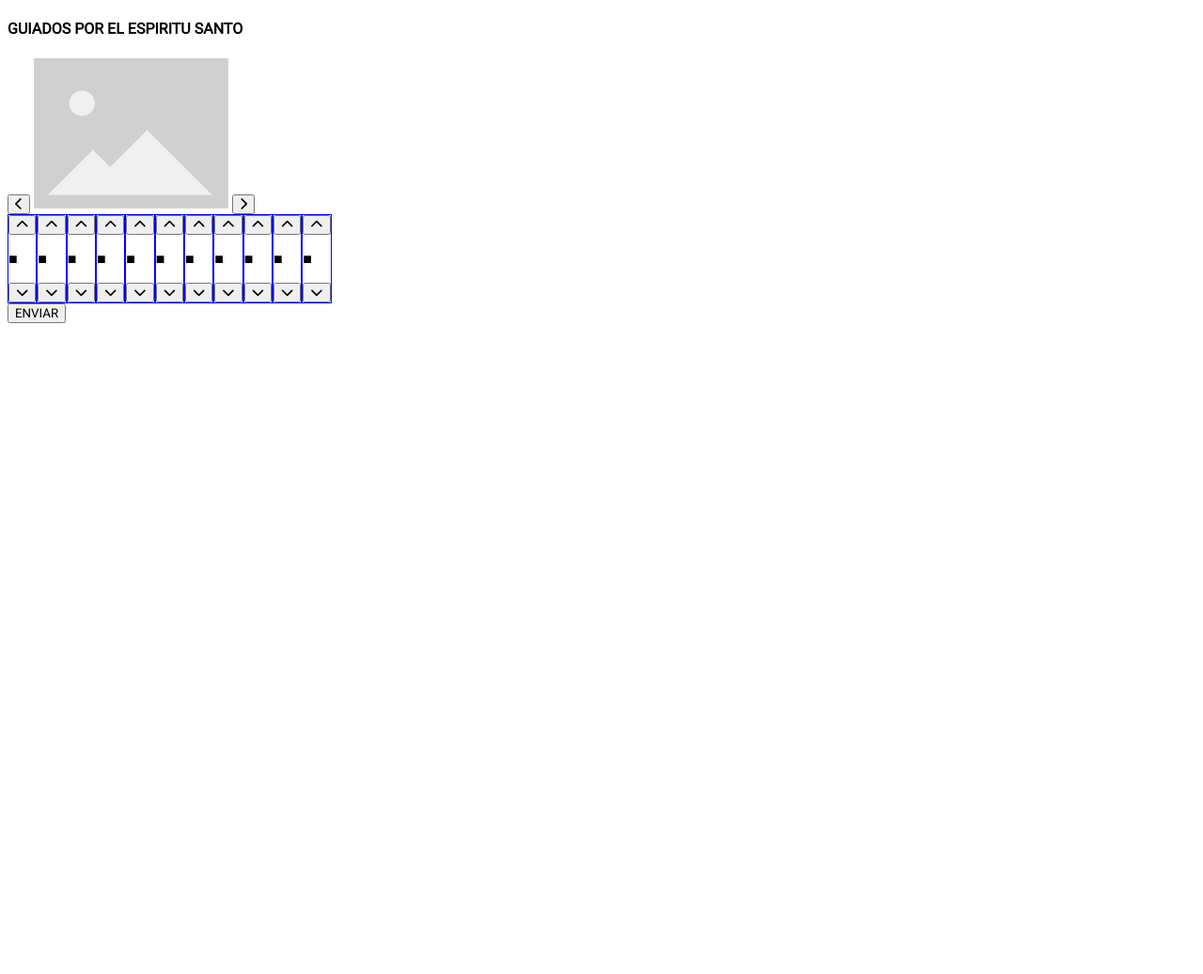
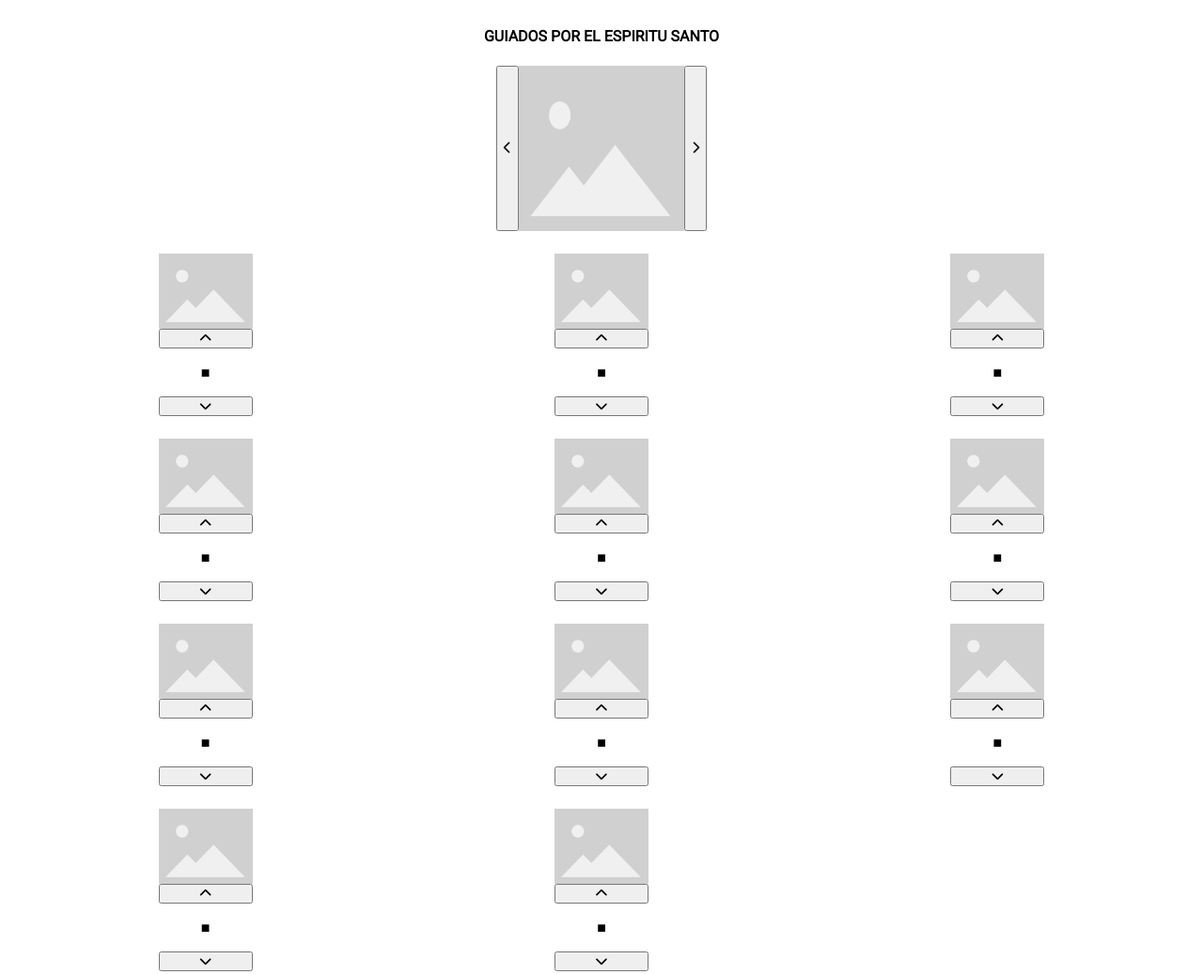
Before and after one commit to ElvisRetiz/agn-crypt, a plain HTML site: page index.html in a window 1280 px wide. Shown: the top 1037 px of the page at 94% size. Before the commit the page ends 800 px from the top, so only its background shows below. Drawn offline with Linux system fonts and the light colour scheme.

Commit message:
Continue

```diff
--- a/index.html
+++ b/index.html
@@ -13,73 +13,84 @@
 </head>
 
 <body>
-    <div>
+    <div class="app">
         <div>
             <h4>GUIADOS POR EL ESPIRITU SANTO</h4>
         </div>
-        <div>
+        <div class="carousel-app">
             <button id="left-controller"><i class="fa-solid fa-chevron-left"></i></button>
-            <img id="img-carousel" style="height: 10rem;" src="./assets/AGN1.png" />
+            <img id="img-carousel" src="./assets/AGN1.png" />
             <button id="right-controller"><i class="fa-solid fa-chevron-right"></i></button>
         </div>
         <div class="text-container">
             <div class="alphabet-container">
+                <img src="./assets/AGN1.png" />
                 <button id="up-controller-one"><i class="fa-solid fa-chevron-up"></i></button>
                 <p id="alphabet-container-one">■</p>
                 <button id="down-controller-one"><i class="fa-solid fa-chevron-down"></i></i></button>
             </div>
             <div class="alphabet-container">
+                <img src="./assets/AGN1.png" />
                 <button id="up-controller-two"><i class="fa-solid fa-chevron-up"></i></button>
                 <p id="alphabet-container-two">■</p>
                 <button id="down-controller-two"><i class="fa-solid fa-chevron-down"></i></i></button>
             </div>
             <div class="alphabet-container">
+                <img src="./assets/AGN1.png" />
                 <button id="up-controller-three"><i class="fa-solid fa-chevron-up"></i></button>
                 <p id="alphabet-container-three">■</p>
                 <button id="down-controller-three"><i class="fa-solid fa-chevron-down"></i></i></button>
             </div>
             <div class="alphabet-container">
+                <img src="./assets/AGN1.png" />
                 <button id="up-controller-four"><i class="fa-solid fa-chevron-up"></i></button>
                 <p id="alphabet-container-four">■</p>
                 <button id="down-controller-four"><i class="fa-solid fa-chevron-down"></i></i></button>
             </div>
             <div class="alphabet-container">
+                <img src="./assets/AGN1.png" />
                 <button id="up-controller-five"><i class="fa-solid fa-chevron-up"></i></button>
                 <p id="alphabet-container-five">■</p>
                 <button id="down-controller-five"><i class="fa-solid fa-chevron-down"></i></i></button>
             </div>
             <div class="alphabet-container">
+                <img src="./assets/AGN1.png" />
                 <button id="up-controller-six"><i class="fa-solid fa-chevron-up"></i></button>
                 <p id="alphabet-container-six">■</p>
                 <button id="down-controller-six"><i class="fa-solid fa-chevron-down"></i></i></button>
             </div>
             <div class="alphabet-container">
+                <img src="./assets/AGN1.png" />
                 <button id="up-controller-seven"><i class="fa-solid fa-chevron-up"></i></button>
                 <p id="alphabet-container-seven">■</p>
                 <button id="down-controller-seven"><i class="fa-solid fa-chevron-down"></i></i></button>
             </div>
             <div class="alphabet-container">
+                <img src="./assets/AGN1.png" />
                 <button id="up-controller-eight"><i class="fa-solid fa-chevron-up"></i></button>
                 <p id="alphabet-container-eight">■</p>
                 <button id="down-controller-eight"><i class="fa-solid fa-chevron-down"></i></i></button>
             </div>
             <div class="alphabet-container">
+                <img src="./assets/AGN1.png" />
                 <button id="up-controller-nine"><i class="fa-solid fa-chevron-up"></i></button>
                 <p id="alphabet-container-nine">■</p>
                 <button id="down-controller-nine"><i class="fa-solid fa-chevron-down"></i></i></button>
             </div>
             <div class="alphabet-container">
+                <img src="./assets/AGN1.png" />
                 <button id="up-controller-ten"><i class="fa-solid fa-chevron-up"></i></button>
                 <p id="alphabet-container-ten">■</p>
                 <button id="down-controller-ten"><i class="fa-solid fa-chevron-down"></i></i></button>
             </div>
             <div class="alphabet-container">
+                <img src="./assets/AGN1.png" />
                 <button id="up-controller-eleven"><i class="fa-solid fa-chevron-up"></i></button>
                 <p id="alphabet-container-eleven">■</p>
                 <button id="down-controller-eleven"><i class="fa-solid fa-chevron-down"></i></i></button>
             </div>
         </div>
-        <div>
+        <div class="button-container">
             <button id="check-message">ENVIAR</button>
         </div>
     </div>
--- a/scripts/handlers.js
+++ b/scripts/handlers.js
@@ -44,5 +44,9 @@ export function handleDown(container, valuesArray, current) {
 
 export function handleCheck(...args) {
     let comprobation = [25, 23, 0, 4, 5, 12, 0, 19, 5, 9, 28]
-    console.log(comprobation.every((v, i) => v === args[i]))
+    if (comprobation.every((v, i) => v === args[i])) {
+        alert('Felicidades')
+    } else {
+        alert('fracasado')
+    }
 }
--- a/styles/main.css
+++ b/styles/main.css
@@ -2,10 +2,60 @@
     font-family: 'Roboto', sans-serif;
 }
 
+h4 {
+    text-align: center;
+}
+
+.app {
+    display: flex;
+    flex-direction: column;
+}
+
+.carousel-app {
+    display: flex;
+    justify-content: center;
+}
+
+.carousel-app img {
+    height: 11rem;
+    max-width: 11rem;
+}
+
 .text-container {
-    display: flex;
+    display: grid;
+    grid-template-columns: repeat(3, 1fr);
+    grid-template-rows: repeat(3, 1fr);
+    grid-column-gap: 0px;
+    grid-row-gap: 0px;
 }
 
 .alphabet-container {
-    border: solid 1px blue;
+    margin-top: 1.5rem;
+    display: flex;
+    flex-direction: column;
+    align-items: center;
 }
+
+.alphabet-container img {
+    height: 5rem;
+    max-width: 100px;
+}
+
+.alphabet-container button {
+    min-width: 100px;
+}
+
+.alphabet-container p {
+    text-align: center;
+}
+
+.button-container {
+    display: flex;
+    margin-top: 1.5rem;
+    width: 100%;
+}
+
+.button-container button {
+    width: 100%;
+    height: 2.5rem;
+}
```
